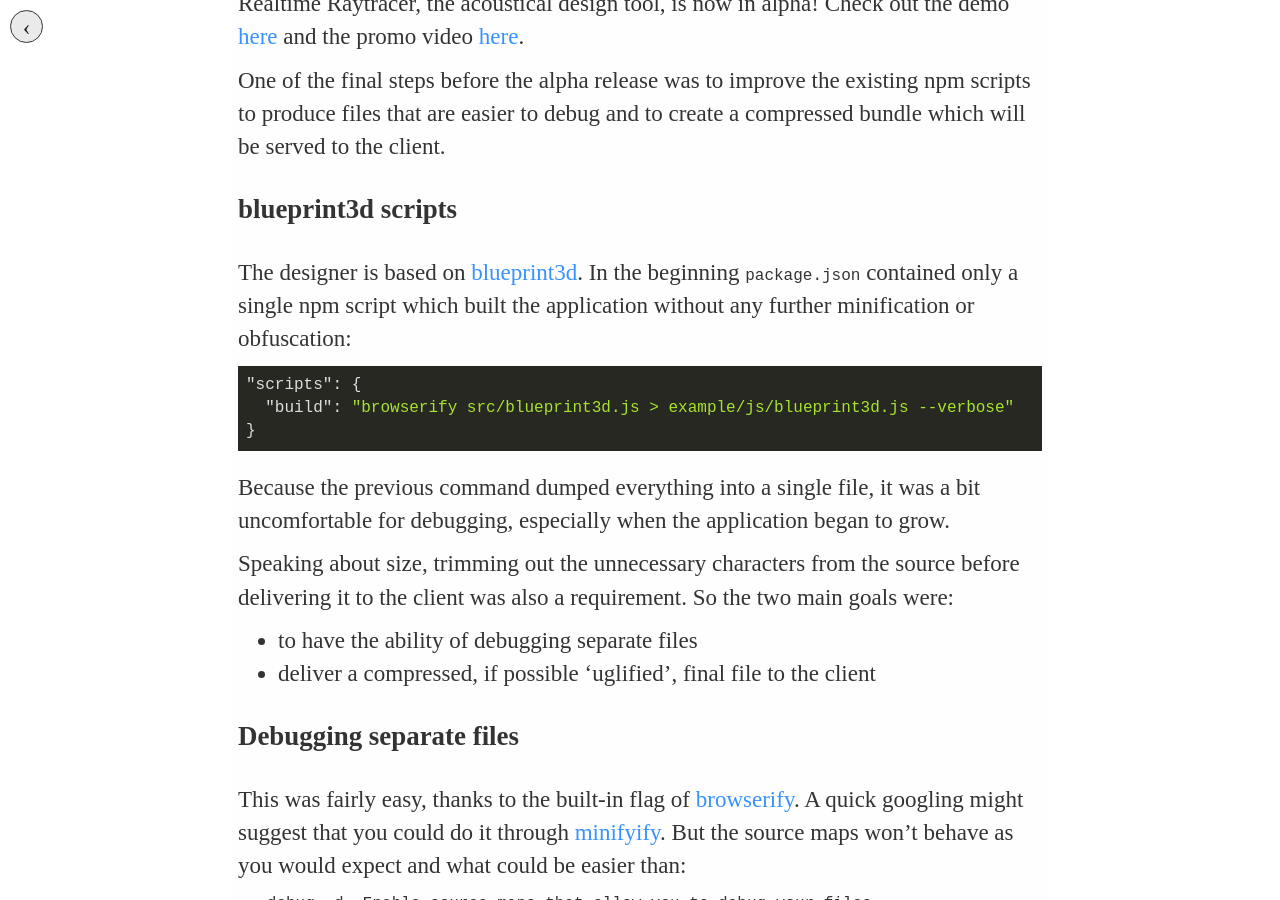
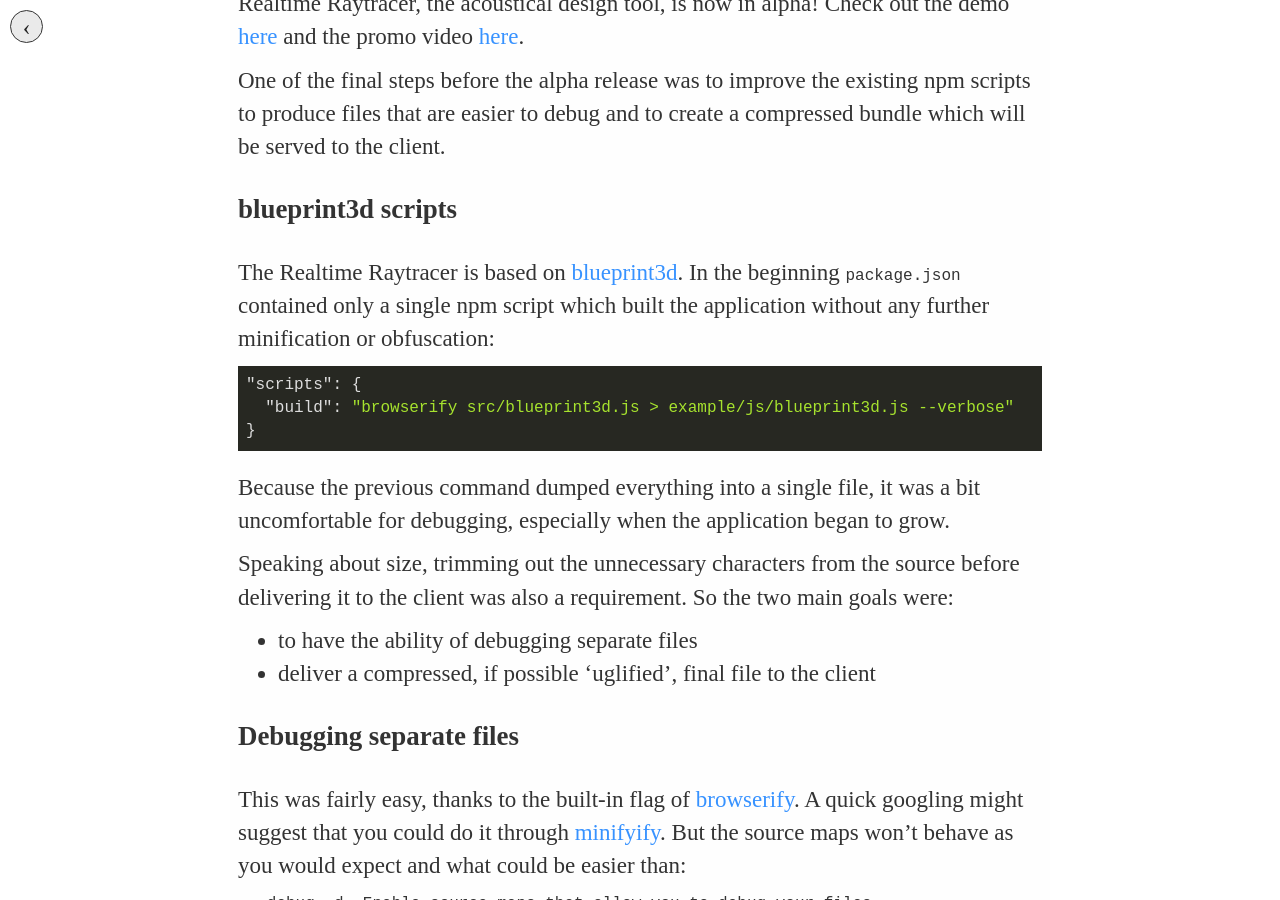
Before and after one commit to akoskm/akoskm.github.io, a Jekyll site: the page built from _posts/2016-09-20-browserify-in-production.md, in a window 1280 px wide and 900 px high, scrolled down 373 px. Built offline with Jekyll 4.4.1, drawn with Linux system fonts in a browser that asks for light colours; nearby versions of some CDN libraries; some web fonts are replaced; comment, search, counter and statistics services are not loaded.

Commit message:
Update 2016-09-20-browserify-in-production.md

```diff
--- a/_posts/2016-09-20-browserify-in-production.md
+++ b/_posts/2016-09-20-browserify-in-production.md
@@ -14,7 +14,7 @@
 
 ### blueprint3d scripts
 
-The designer is based on [blueprint3d](https://github.com/furnishup/blueprint3d).
+The Realtime Raytracer is based on [blueprint3d](https://github.com/furnishup/blueprint3d).
 In the beginning <code>package.json</code> contained only a single npm script which built the application without
 any further minification or obfuscation:
 
```
